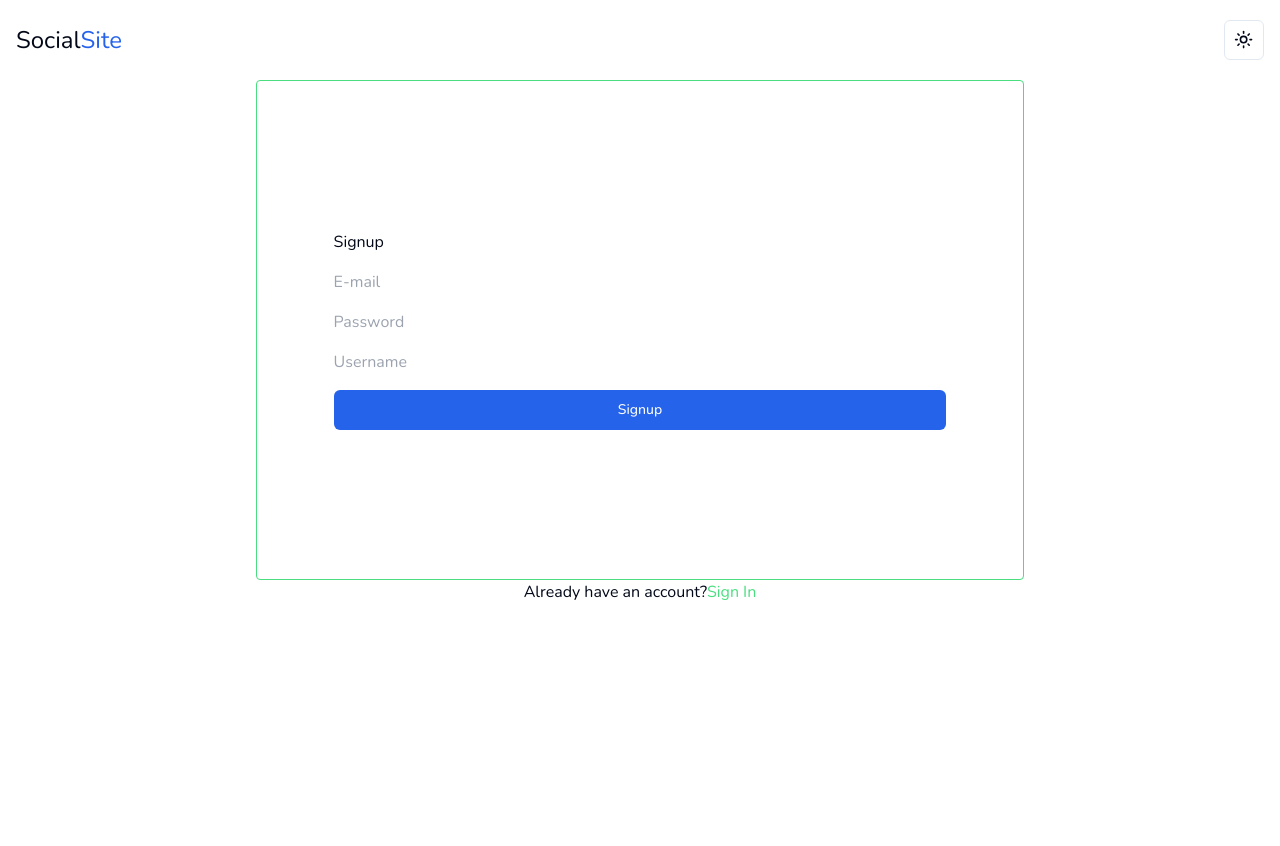
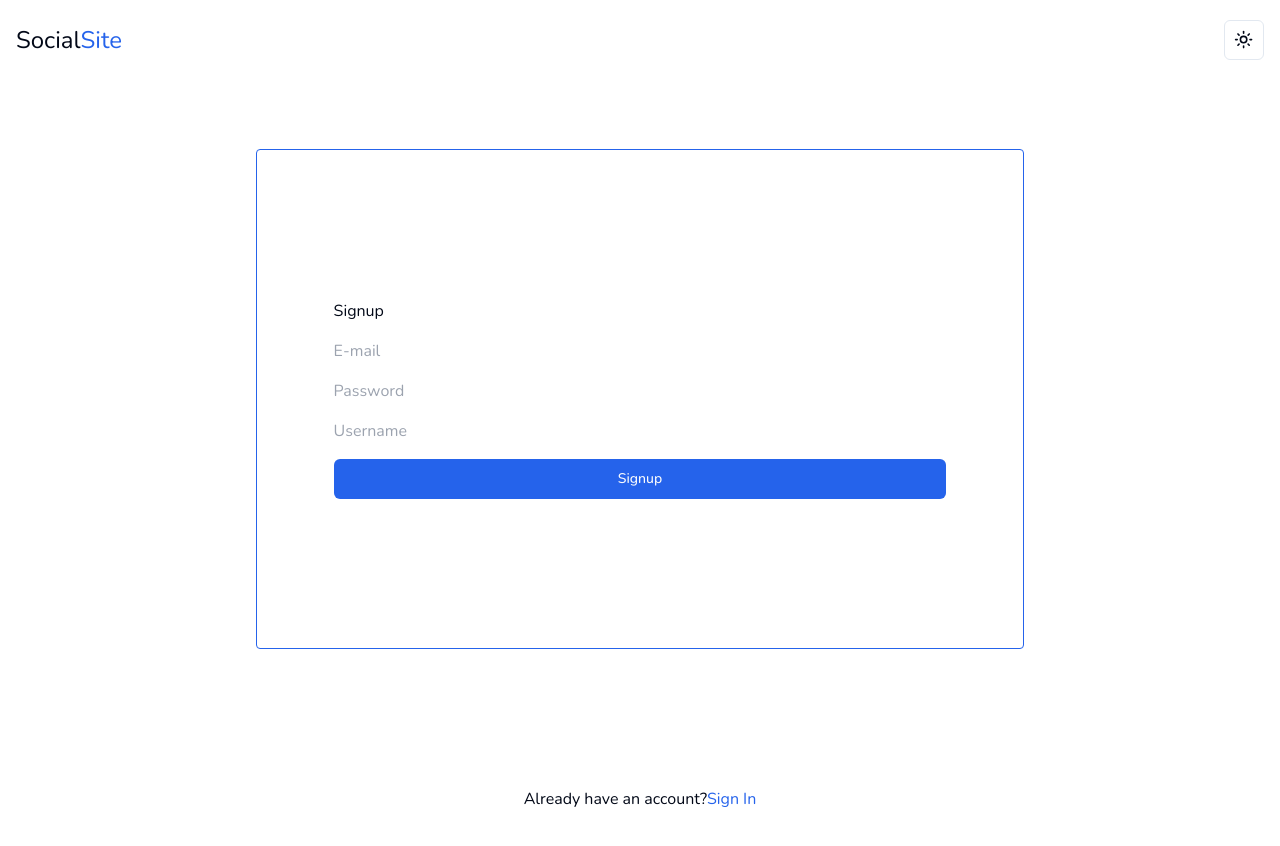
Before and after one commit to jmfp/studyapp, a Next.js app: page /signup in a window 1280 px wide. Shown: the top 846 px of the page. Before the commit the page ends 800 px from the top, so only its background shows below. Built offline with nearby package versions, Linux system fonts and the light colour scheme; no server answers.

Commit message:
I don't remember I fixed a bunch of stuff, broke some stuff then ate dinner

```diff
--- a/app/components/container/Sidebar.tsx
+++ b/app/components/container/Sidebar.tsx
@@ -2,6 +2,7 @@ import { getSuggestedUsers, getUser, getUserFriends, sendFriendRequest } from '@
 import React from 'react'
 import Image from 'next/image'
 import { Button } from '@/components/ui/button'
+import Link from 'next/link'
 
 export default async function SuggestedFriends() {
     const userId = await getUser()
@@ -15,12 +16,14 @@ export default async function SuggestedFriends() {
             {!users ? <span/> :
                 users.map((user: any, idx: number) => (
                     <div key={idx} className="display: flex m-3 text-center">
+                        <Link href={`/user/${user.id}`}>
                             <Image src={user.profilePic}
                             width={200}
                             height={200}
                             alt={`${user.username}'s Profile Picture`}
                             className='border rounded-full border-primary w-12 h-12 object-cover'
                             />
+                        </Link>
                         <p className="text-primary m-auto">{user.username}</p>
                         <form action={async () =>{
                             'use server'
--- a/app/components/images/image.tsx
+++ b/app/components/images/image.tsx
@@ -2,7 +2,7 @@ import { ReactNode } from "react";
 
 export async function ParallaxHero(props:{image: string, height: number, children?: ReactNode, style?: string}) {
     return(
-        <div className={`h-full`}>
+        <div className={`h-full `}>
             <div
             className={`relative h-0 w-full bg-cover mb-3 bg-center bg-fixed bg-no-repeat`}
             style={{
--- a/app/page.tsx
+++ b/app/page.tsx
@@ -72,12 +72,6 @@ export default async function Home() {
               className="m-auto mb-6 border border-primary rounded-full sm:h-[12px] sm:w-[12px] sm:ml-3 lg:h-[100px] lg:w-[100px] object-cover"
             />
           </Link>
-          <Link href={"/characters"}>
-            <MenuItem icon={GiIciclesAura} text="Characters"/>
-          </Link>
-          <Link href={"/campaign"}>
-            <MenuItem icon={GiDiceTwentyFacesTwenty} text="Campaigns"/>
-          </Link>
           <Link href={"/signin"}>
             <MenuItem icon={BiLogOut} text="Logout"/>
           </Link>
--- a/app/signup/page.tsx
+++ b/app/signup/page.tsx
@@ -4,22 +4,22 @@ import { Button } from "@/components/ui/button";
 export default function Signup() {
     const formData = new FormData();
   return (
-    <div className="display: flex flex-col justify-center">
-        <div className="display: flex flex-col w-[60%] m-auto h-[500px] gap-6 justify-evenly border border-green-400 rounded-sm">
+    <div className="display: flex flex-col justify-center items-center h-screen">
+        <div className="display: flex flex-col w-[60%] m-auto h-[500px] gap-6 justify-evenly border border-primary rounded-sm">
             <form className="display: flex justify-space-between gap-4 w-[80%] m-auto flex-col" action={async(formData: FormData)=>{
                 'use server'
                 await signUp(formData)
             }}>
                 <h1>Signup</h1>
-                <input name="email" placeholder="E-mail" type="email" className='text-green-400 '/>
-                <input name="password" placeholder="Password" type="password" className='text-green-400'/>
-                <input name="username" placeholder="Username" className='text-green-400'/>
+                <input name="email" placeholder="E-mail" type="email" className='text-primary '/>
+                <input name="password" placeholder="Password" type="password" className='text-primary'/>
+                <input name="username" placeholder="Username" className='text-primary'/>
                 <Button type="submit">Signup</Button>
             </form>
         </div>
         <div className="display: flex m-auto">
             <p>Already have an account? </p>
-            <a className="text-green-400" href="/signin">{` Sign In`}</a>
+            <a className="text-primary" href="/signin">{` Sign In`}</a>
         </div>
     </div>
   )
--- a/app/user/[id]/page.tsx
+++ b/app/user/[id]/page.tsx
@@ -27,14 +27,16 @@ export default async function UserPage({params}: {params:{id: string}}) {
           height={1080}
           width={1920}
           className='object-cover h-24 w-24 m-6 border border-primary rounded-full '
+
         />
-       </ParallaxHero>
-       <div className='display: flex justify-center ml-36 mt-6 items-center'>
+
+       <div className='display: flex ml-3  md:mt-12 items-center'>
           <p className="text-primary ml-6">{pageUser?.username}</p>
           <FaUserFriends className="text-primary mx-3"/>
           <p>{pageUser?.friends.length}</p>
        </div>
-      <div className='display: flex justify-center w-full h-60 mt-14'>
+
+        <div className='display: flex justify-center w-full h-60 m-2'>
           <form action={async (formData: FormData) =>{
             'use server'
             if(user !== params.id){
@@ -48,7 +50,8 @@ export default async function UserPage({params}: {params:{id: string}}) {
 
           </form>
         </div>
-      <div className="display: flex flex-col overflow-y-scroll">
+       </ParallaxHero>
+      <div className="display: flex flex-col sm:top-36 m-auto overflow-y-scroll">
           {!userPosts?
             <span/> :
               userPosts.map((post: any, idx: number) => {
```
Lines whose indentation alone changed are shown as unchanged.
